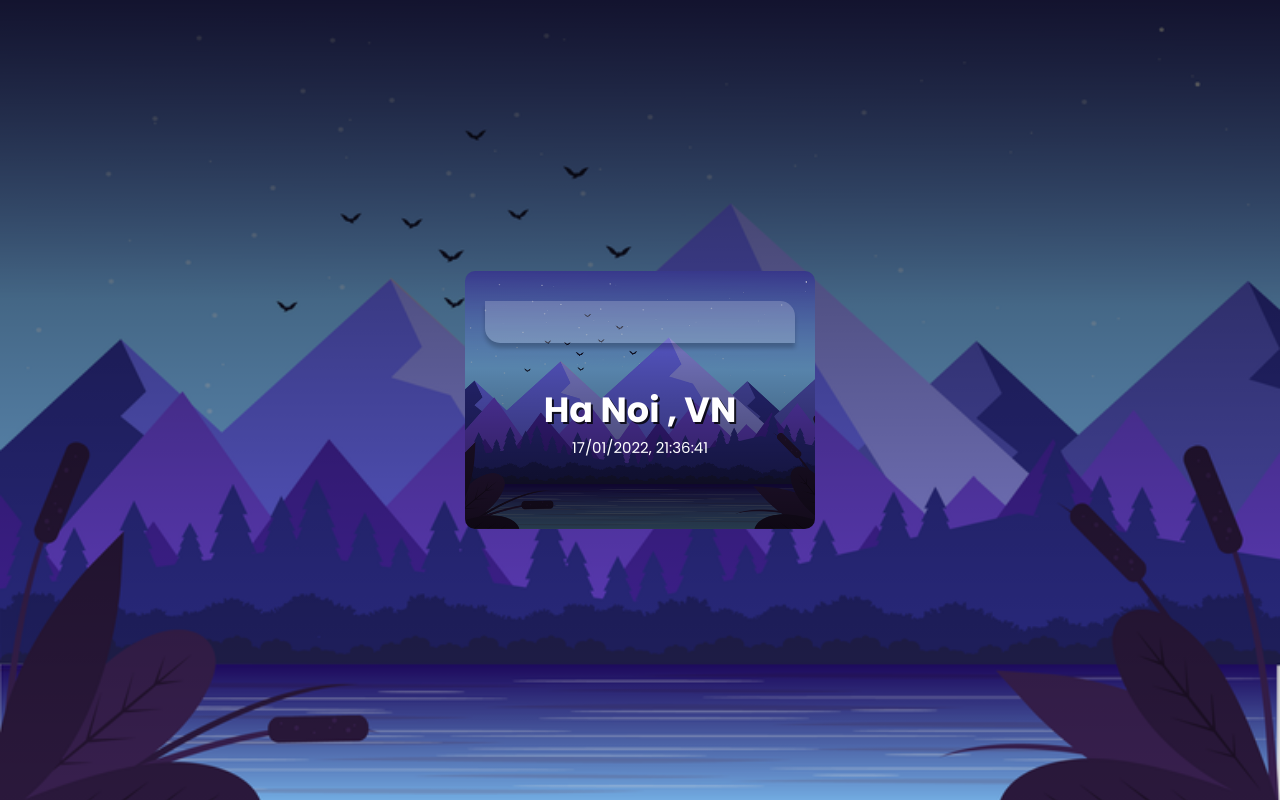
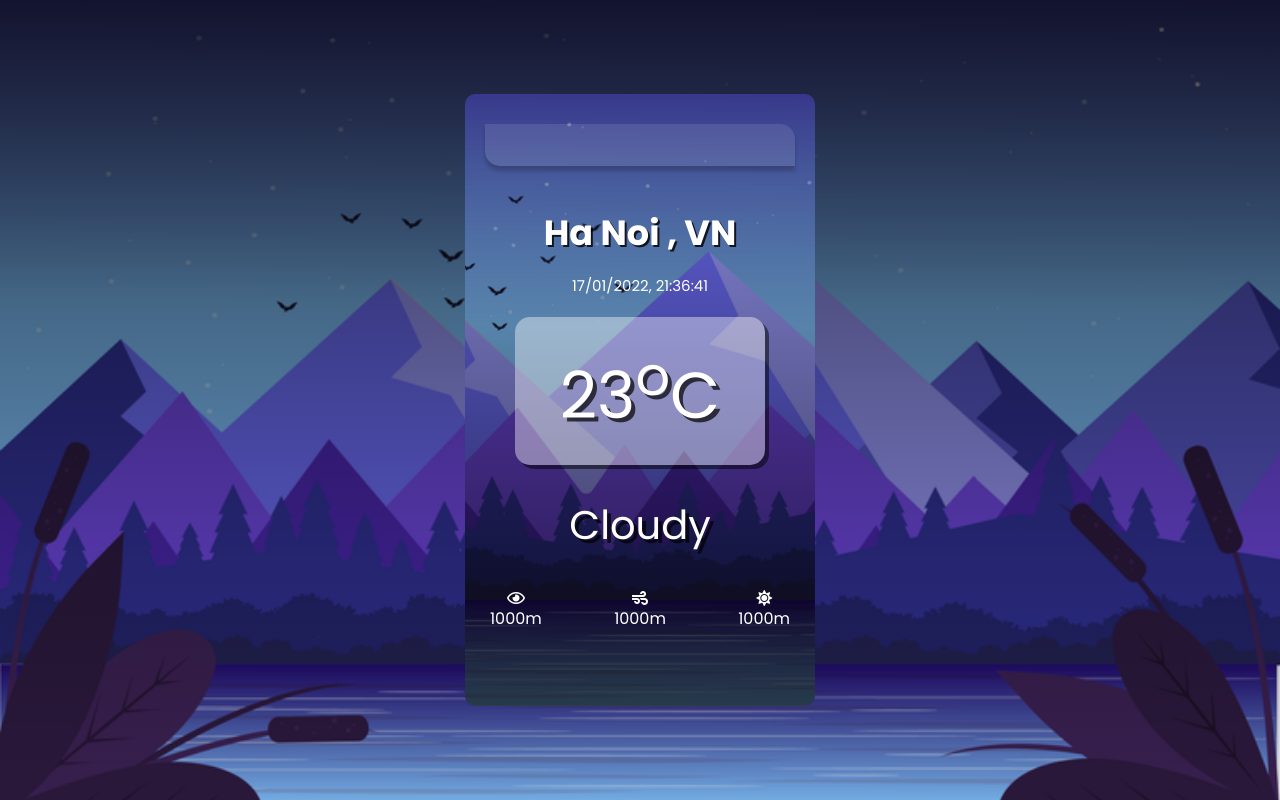
Before and after one commit to rzngnam1402/30-projects-project, a plain HTML site: page Weather app/index.html in a window 1280 px wide. Drawn offline with Linux system fonts and the light colour scheme.

Commit message:
update info

```diff
--- a/Weather app/index.html
+++ b/Weather app/index.html
@@ -21,6 +21,27 @@
                 <span class="country">VN</span>
             </h1>
             <div class="time">17/01/2022, 21:36:41</div>
+            <div class="temperature">
+                <span class="value">23<sup>o</sup>C</span>
+            </div>
+
+            <div class="short-desc">Cloudy</div>
+            <div class="more-desc">
+                <div class="visibility">
+                    <i class="far fa-eye"></i>
+                    <span>1000m</span>
+                </div>
+
+                <div class="wind">
+                    <i class="fas fa-wind"></i>
+                    <span>1000m</span>
+                </div>
+
+                <div class="sun">
+                    <i class="fas fa-sun"></i>
+                    <span>1000m</span>
+                </div>
+            </div>
         </div>
     </div>
 </body>
--- a/Weather app/style.css
+++ b/Weather app/style.css
@@ -28,7 +28,7 @@ body {
     border: none;
     outline: none;
     padding: 10px 20px;
-    background: rgba(255, 255, 255, 0.2);
+    background: rgba(255, 255, 255, 0.1);
     border-radius: 0 15px 0 15px;
     transition: 0.4s;
     box-shadow: 0 5px 4px rgba(0, 0, 0, 0.2);
@@ -53,6 +53,34 @@ body {
 }
 
 .time {
-    margin-bottom: 15px 0 20px 0;
+    margin: 15px 0 20px 0;
     font-size: 15px;
 }
+
+.temperature {
+    font-size: 65px;
+    text-shadow: 4px 4px rgba(0, 0, 0, 0.7);
+    background: rgba(255, 255, 255, 0.4);
+    box-shadow: 4px 4px rgba(0, 0, 0, 0.5);
+    border: none;
+    border-radius: 15px;
+    margin: 0 30px;
+    padding: 20px;
+}
+
+.short-desc {
+    font-size: 40px;
+    text-shadow: 4px 4px rgba(0, 0, 0, 0.7);
+    margin: 30px 0;
+}
+
+.more-desc {
+    display: flex;
+    justify-content: space-between;
+}
+
+.more-desc div {
+    display: flex;
+    flex-direction: column;
+    padding: 5px;
+}
```
